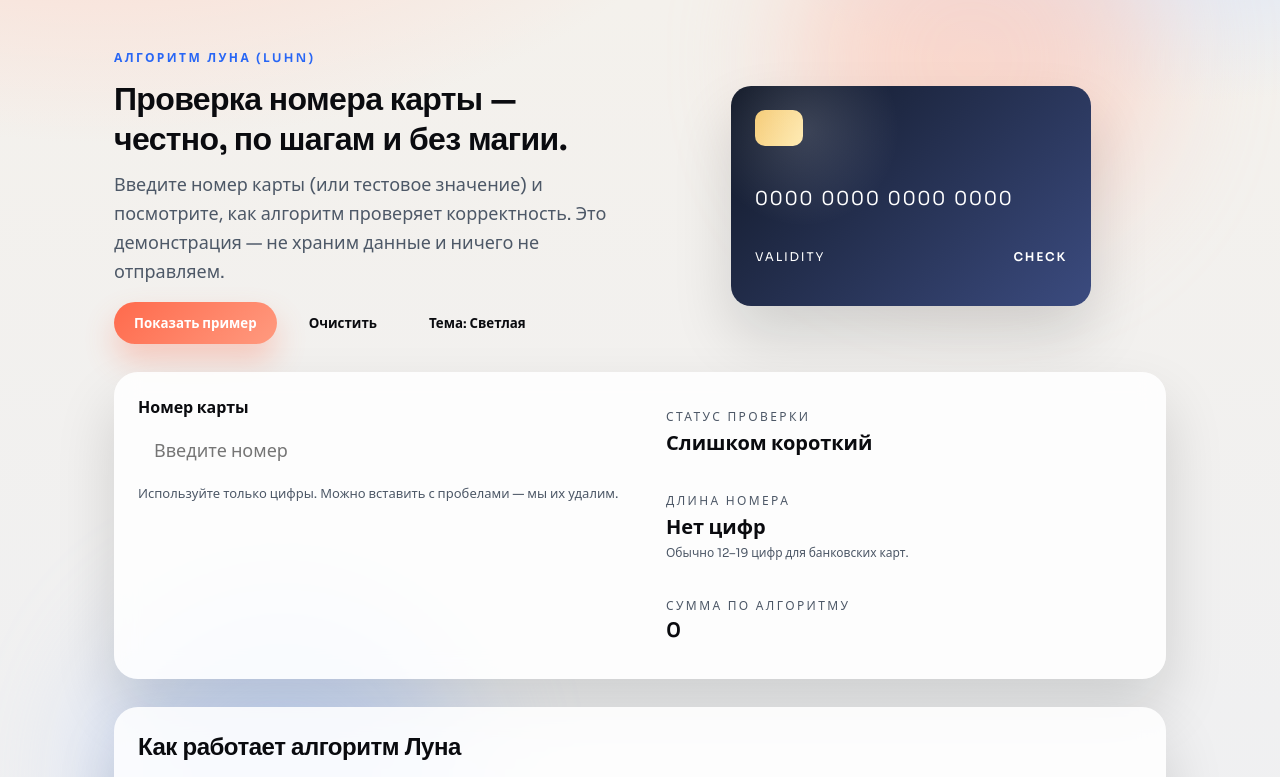
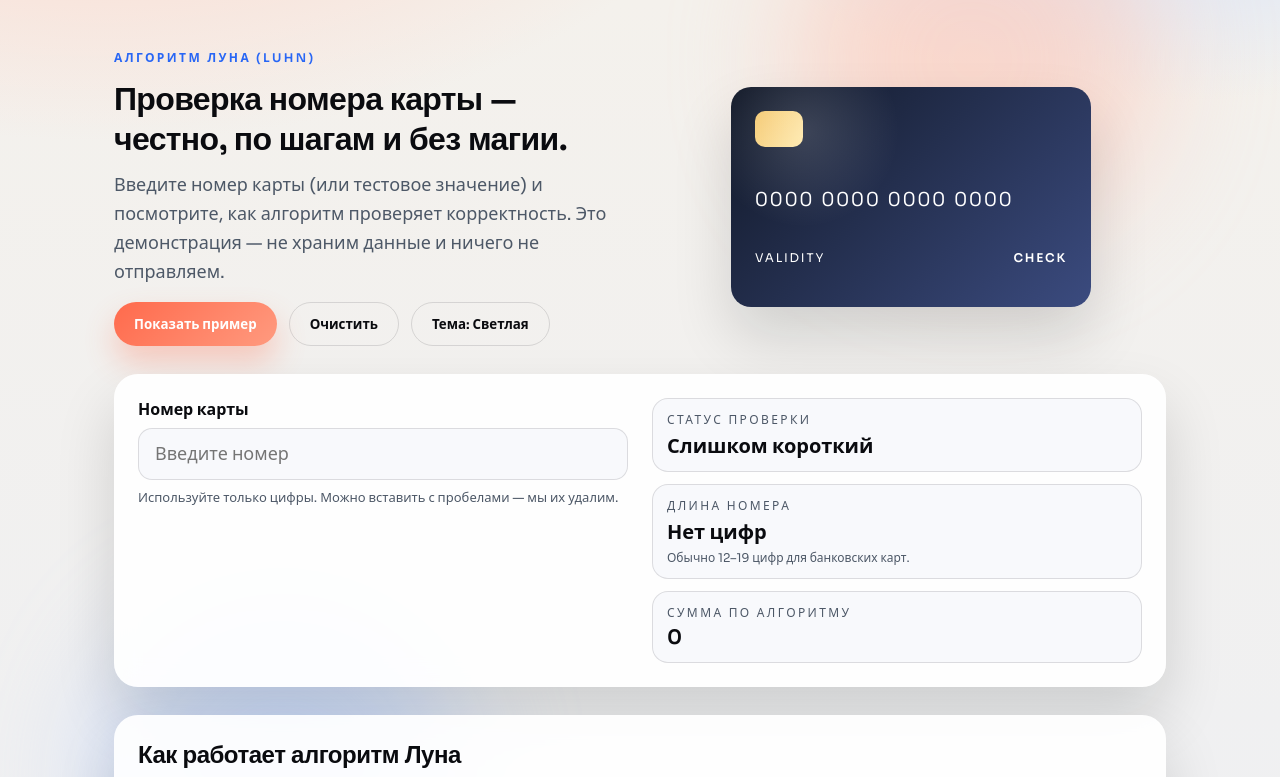
Before and after one commit to AlexMelanFromRingo/card-check-algo, an Angular app: page / in a window 1280 px wide. Shown: the top 777 px of the page. Built offline with nearby package versions, Linux system fonts and the light colour scheme.

Commit message:
Tune dark theme palette and contrast

```diff
--- a/src/app/app.component.css
+++ b/src/app/app.component.css
@@ -98,6 +98,11 @@
   transition: transform 0.3s ease, box-shadow 0.3s ease;
 }
 
+:root.theme-dark .card {
+  background: linear-gradient(135deg, #0b0f1a 0%, #1c2a4a 55%, #3b2f5a 100%);
+  color: #f8fbff;
+}
+
 .card__chip {
   width: 48px;
   height: 36px;
@@ -134,6 +139,18 @@
 .digit--spotlight {
   transform: translateY(-2px) scale(1.05);
   box-shadow: 0 0 0 2px rgba(255, 255, 255, 0.35);
+}
+
+:root.theme-dark .digit {
+  background: rgba(255, 255, 255, 0.12);
+}
+
+:root.theme-dark .digit--double {
+  background: rgba(255, 123, 92, 0.42);
+}
+
+:root.theme-dark .digit--spotlight {
+  box-shadow: 0 0 0 2px rgba(255, 255, 255, 0.55);
 }
 
 .digit__spacer {
@@ -529,6 +546,11 @@
   pointer-events: none;
 }
 
+:root.theme-dark .card::after {
+  background: radial-gradient(180px 180px at 20% 20%, rgba(122, 162, 255, 0.22), transparent 60%);
+  opacity: 0.85;
+}
+
 .card:hover {
   transform: translateY(-4px);
   box-shadow: 0 40px 70px rgba(10, 11, 15, 0.2);
--- a/src/styles.css
+++ b/src/styles.css
@@ -9,21 +9,25 @@
   --accent: #ff6a4c;
   --accent-2: #2866f5;
   --accent-3: #25c28b;
-  --card: rgba(255, 255, 255, 0.86);
+  --card: rgba(255, 255, 255, 0.92);
+  --surface: rgba(248, 249, 252, 0.95);
+  --border: rgba(13, 15, 20, 0.12);
   --shadow: 0 30px 60px rgba(10, 11, 15, 0.14);
   --radius: 24px;
 }
 
 :root.theme-dark {
   color-scheme: dark;
-  --bg: #0b0f17;
-  --bg-2: #111826;
-  --ink: #f3f4f6;
-  --muted: #a3b0c2;
+  --bg: #0b0f1a;
+  --bg-2: #0f1626;
+  --ink: #eaf0ff;
+  --muted: #a6b3c7;
   --accent: #ff7b5c;
   --accent-2: #7aa2ff;
   --accent-3: #35d29f;
-  --card: rgba(20, 26, 38, 0.85);
+  --card: rgba(19, 25, 38, 0.92);
+  --surface: rgba(24, 32, 48, 0.95);
+  --border: rgba(160, 176, 204, 0.2);
   --shadow: 0 30px 60px rgba(0, 0, 0, 0.45);
 }
 
@@ -40,6 +44,12 @@ body {
   color: var(--ink);
   min-height: 100vh;
   transition: background 0.4s ease, color 0.4s ease;
+}
+
+:root.theme-dark body {
+  background: radial-gradient(900px 560px at 8% -10%, rgba(255, 123, 92, 0.2) 0%, transparent 60%),
+    radial-gradient(900px 520px at 92% -8%, rgba(122, 162, 255, 0.2) 0%, transparent 55%),
+    linear-gradient(180deg, var(--bg) 0%, var(--bg-2) 100%);
 }
 
 body::before,
```
